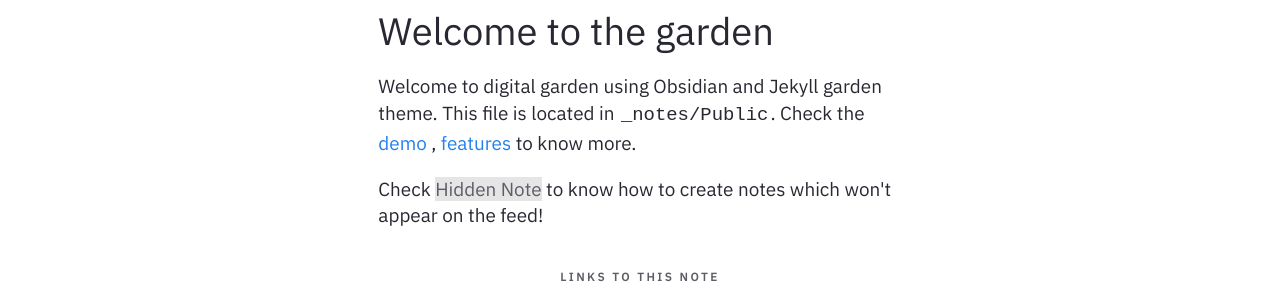
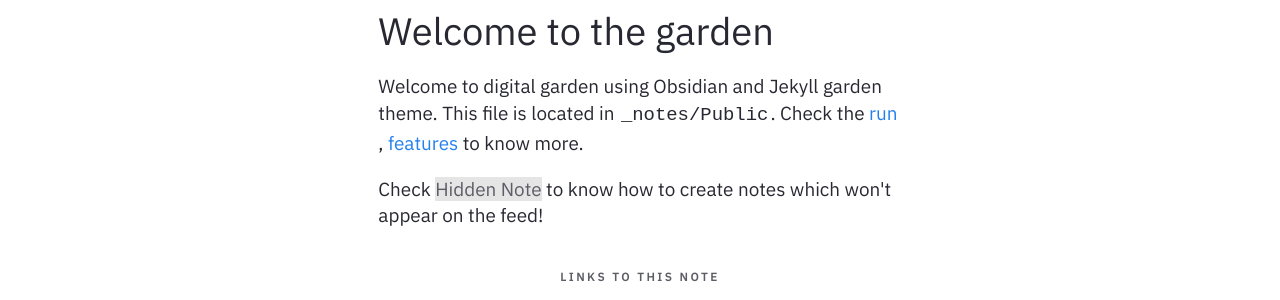
Before and after one commit to sokagakkaidatabase/sokagakkaidatabase.github.io, a Jekyll site: the page built from _notes/Public/Welcome to the garden.md, in a window 1280 px wide. Shown: the part 150-450 px from the top of the page. Built offline with Jekyll 4.4.1, drawn with Linux system fonts in a browser that asks for light colours.

Commit message:
Update Welcome to the garden.md

```diff
--- a/_notes/Public/Welcome to the garden.md
+++ b/_notes/Public/Welcome to the garden.md
@@ -4,6 +4,6 @@ feed: show
 date : 15-04-2021
 ---
 
-Welcome to digital garden using Obsidian and Jekyll garden theme. This file is located in `_notes/Public`. Check the <a href="{{'/notes' | relative_url}}"> demo </a>, <a href="{{'/post/features' | relative_url}}"> features </a> to know more.
+Welcome to digital garden using Obsidian and Jekyll garden theme. This file is located in `_notes/Public`. Check the <a href="{{'/post/run' | relative_url}}"> run </a>, <a href="{{'/post/features' | relative_url}}"> features </a> to know more.
 
 Check [[Hidden Note]] to know how to create notes which won't appear on the feed!
```
